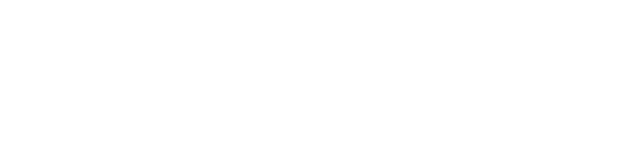
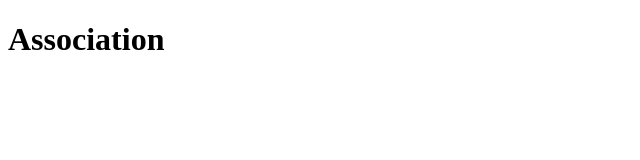
Before and after one commit to 240100/git-mon-cv, a plain HTML site: page index.html in a window 1280 px wide. Shown: the whole page, without its empty margins (0-640 px from the left). Drawn offline with Linux system fonts and the light colour scheme.

Commit message:
mise en place de la section associations

```diff
--- a/index.html
+++ b/index.html
@@ -7,6 +7,6 @@
     <title>Document</title>
 </head>
 <body>
-
+    <h1>Association</h1>
 </body>
 </html>
```
